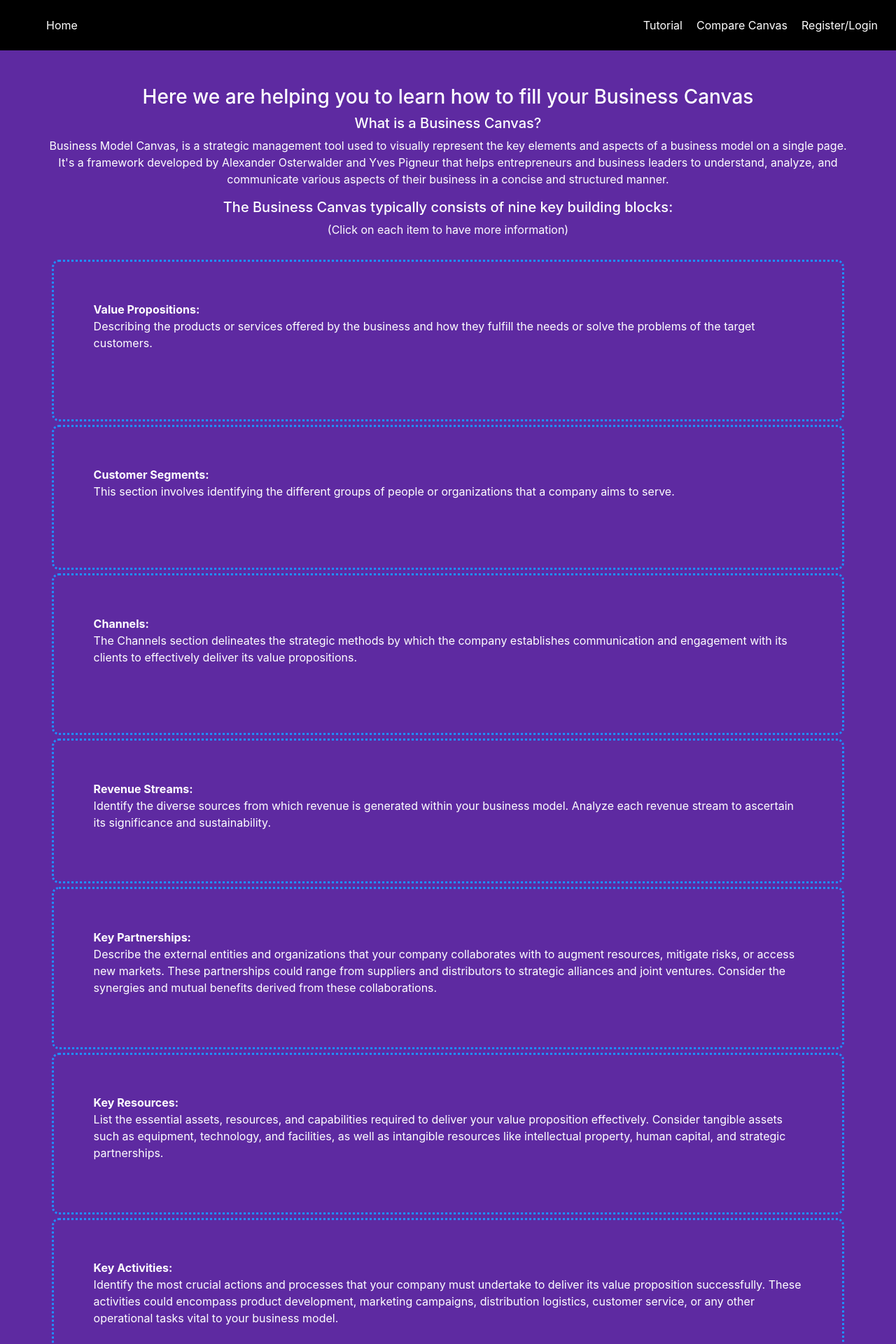
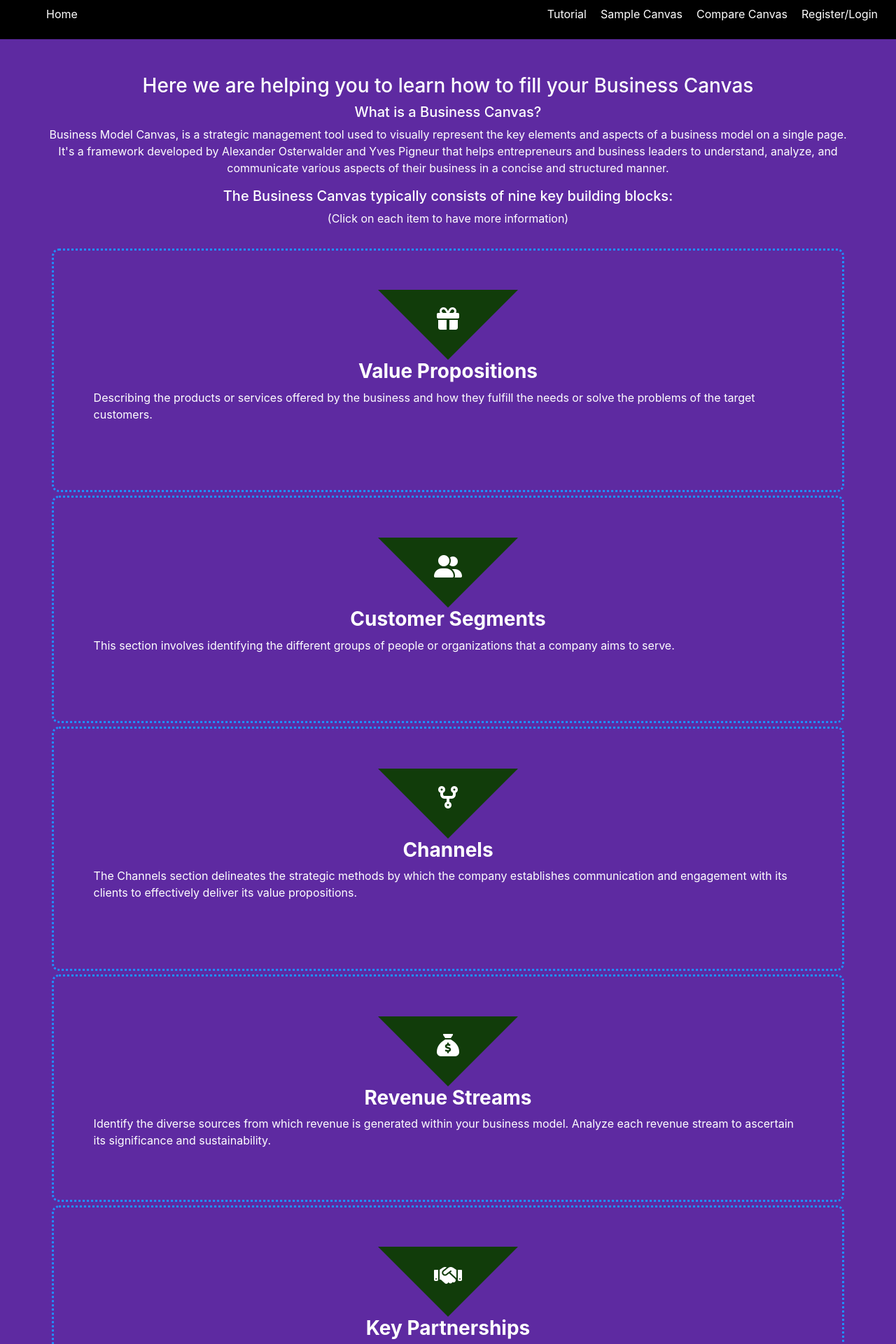
Before and after one commit to arminamiridarban/Business-Canvas, a Django app: page /tutorial in a window 1280 px wide. Shown: the top 1920 px of the page at 70% size. Run offline with Django 4.2, Linux system fonts and the light colour scheme; some libraries are stand-ins or nearby versions.

Commit message:
CSS changes: Pointer in Tutorials, Triangle and font awesome features | Navbar sequence

```diff
--- a/canvas/static/css/style.css
+++ b/canvas/static/css/style.css
@@ -266,7 +266,6 @@
     grid-template-columns: 19.5% 19.5% 10.25% 10.25% 19.5% 19.5%;
     grid-template-rows: auto;
     grid-template-areas:
-    'header header header header header header',
   'key-partner key-activities value-proposition value-proposition customer-relationship customer-segment'
   'key-partner key-resources value-proposition value-proposition channels customer-segment'
   'cost-structure cost-structure cost-structure revenue-stream revenue-stream revenue-stream';
@@ -296,7 +295,6 @@
     display: block;
     opacity: 1;
 }
-
 
 .grid-container {
     height: auto;
@@ -631,7 +629,9 @@
 .change .bar3 {
     transform: translate(0, -11px) rotate(45deg);
 }
-
+.burgerheader{
+    display: none;
+}
 .burgerlist {
     display: flex;
     flex-direction: column;
@@ -639,8 +639,8 @@
     color: white;
     text-decoration: none;
     height: 0; /* Start with height 0 */
-    overflow: hidden; /* Hide overflowing content */
-    transition: height 0.5s; /* Smooth transition for height */
+    overflow: hidden;
+    transition: height 1.5s;
 }
 
 .burgerlist li {
@@ -653,7 +653,7 @@
 }
 
 .burgerlistopen {
-    height: 140px; /* Adjust the height to show all menu items */
+    height: auto; /* Adjust the height to show all menu items */
 }
 
 .tutorial{
@@ -796,10 +796,32 @@
 .comparecanvas-grid-container > div{
     margin: 10px 0;
 }
+.triangle{
+    width: 0;
+    height: 0;
+    border-left: 100px solid transparent;
+    border-right: 100px solid transparent;
+    border-top: 100px solid rgb(17, 60, 10);
+    justify-content: center;
+    display: flex;
+    margin: auto;
+    transition: border-top 0.5s ease;
+}
+.triangle:hover {
+    border-top: 100px solid rgb(168, 226, 159);
+}
+
+.center-triangle-item{
+    font-size: xx-large;
+    transform: translateY(-75px);
+}
+.grid-container-tutorial:hover{
+    cursor: pointer;
+}
 
 /* Responsive */
 
-@media only screen and (max-width: 750px) {
+@media only screen and (max-width: 950px) {
     .valueProposition, .tempInputDiv {
         display: grid;
         grid-gap: 5px;
@@ -809,6 +831,9 @@
     .burger{
         display: inline-block;
         flex-direction: column;
+    }
+    .burgerheader{
+        display: block;
     }
     .layoutheader{
         display: none;
--- a/canvas/templates/canvas.html
+++ b/canvas/templates/canvas.html
@@ -60,7 +60,7 @@
                 </div>
                 <div class="not">
                     <p class="info">
-                        <strong>Hint:</strong> customer segment is a group of individuals or organizations with similar characteristics, needs, or behaviors that a business targets with its products or services.<br>
+                        <strong>Hint:</strong> Customer segment is a group of individuals or organizations with similar characteristics, needs, or behaviors that a business targets with its products or services.<br>
                         <strong>Relation to other segments:</strong> Customer Segment is related to one or many Value Propositions. <br><br>
                         <strong>How to fill:</strong> You have to ask your self: <strong>"Who is the buyer of my product, considering the intended Value Proposition?"</strong>
                     </p>
--- a/canvas/templates/comparecanvas.html
+++ b/canvas/templates/comparecanvas.html
@@ -34,7 +34,7 @@
                 <h3 style="padding-bottom: 20px;">Value Proposition</h3>
             </div>
             <div class="customer_segments" id="user-customer-segment">
-                <h3 style="padding-bottom: 20px;">customer Segment</h3>
+                <h3 style="padding-bottom: 20px;">Customer Segment</h3>
             </div>
             <div class="channels" id="user-channels">
                 <h3 style="padding-bottom: 20px;">Channels</h3>
@@ -64,7 +64,7 @@
                 <h3 style="padding-bottom: 20px;">Value Proposition</h3>
             </div>
             <div class="customer_segments" id="other-customer-segment">
-                <h3 style="padding-bottom: 20px;">customer Segment</h3>
+                <h3 style="padding-bottom: 20px;">Customer Segment</h3>
             </div>
             <div class="channels" id="other-channels">
                 <h3 style="padding-bottom: 20px;">Channels</h3>
--- a/canvas/templates/layout.html
+++ b/canvas/templates/layout.html
@@ -19,32 +19,37 @@
             <div class="bar2"></div>
             <div class="bar3"></div>
         </nav>
-        <nav>
+        <nav class="burgerheader">
             <ul class="burgerlist">
                 <li>
                     <a href="{% url 'home' %}">Home</a>
                 </li>
                 <li>
-                    <a href="{%url 'comparecanvas'%}">Compare Canvas</a>
+                    <a href="{% url 'tutorial'%}">Tutorial</a>
+                </li>
+                <li>
+                    <a href="#">Sample Canvas</a>
                 </li>
                 {%if user.is_authenticated%}
                 <li>
                     <a href="{% url 'canvas' %}">Create your Bussiness Model</a>
                 </li>
+                {% endif %}
+                <li>
+                    <a href="{%url 'comparecanvas'%}">Compare Canvas</a>
+                </li>
+                {%if user.is_authenticated%}
                 <li>
                     <a href="{% url 'buildcanvas'%}">Your Canvas</a>
                 </li>
                 <li>
                     <a href="{% url 'logout'%}">Logout</a>
                 </li>
-                {% else %}
+                {% else%}
                 <li>
                     <a href="{% url 'login'%}">Register/Login</a>
                 </li>
                 {%endif%}
-                <li>
-                    <a href="{% url 'tutorial'%}">Tutorial</a>
-                </li>
             </ul>
         </nav>
         <nav class="layoutheader">
@@ -58,20 +63,24 @@
                     <a href="{% url 'tutorial'%}">Tutorial</a>
                 </li>
                 <li>
-                    <a href="{%url 'comparecanvas'%}">Compare Canvas</a>
+                    <a href="#">Sample Canvas</a>
                 </li>
                 {%if user.is_authenticated%}
                 <li>
                     <a href="{% url 'canvas' %}">Create your Bussiness Model</a>
                 </li>
+                {% endif %}
+                <li>
+                    <a href="{%url 'comparecanvas'%}">Compare Canvas</a>
+                </li>
+                {%if user.is_authenticated%}
                 <li>
                     <a href="{% url 'buildcanvas'%}">Your Canvas</a>
                 </li>
                 <li>
                     <a href="{% url 'logout'%}">Logout</a>
                 </li>
-                {% else %}
-
+                {% else%}
                 <li>
                     <a href="{% url 'login'%}">Register/Login</a>
                 </li>
--- a/canvas/templates/tutorial.html
+++ b/canvas/templates/tutorial.html
@@ -11,21 +11,38 @@
     </div>
     <div>
         <ul class="grid-container-tutorial">
-            <li class="value-proposition"><strong>Value Propositions:</strong>
+            <li class="value-proposition">
+                <div class="triangle">
+                    <i class="fa-solid fa-gift center-triangle-item" style="font-size: xx-large; " ></i>
+                </div>
+                <div>
+                    <h3 style="text-align: center;"><strong>Value Propositions</strong></h3>
                     <p>Describing the products or services offered by the business and how they fulfill the needs or solve the problems of the target customers.<br><br></p>
                     <p class="description">
                         It's best to begin with the Value Proposition section. Start by asking yourself, <strong>"What does my product offer that makes it more valuable than others?"</strong><br>
                         For instance, if you're developing a cellular phone, consider what features or qualities set your product apart and compel users to choose it over others. The answer of the question, is what you need to put in the <strong>Value Proposition</strong> section.
                     </p>
+                </div>
             </li>
-            <li class="customer-segment"><strong>Customer Segments:</strong>
+            <li class="customer-segment">
+                <div class="triangle">
+                    <i class="fa-solid fa-user-group center-triangle-item" style="font-size: xx-large; " ></i>
+                </div>
+                <div>
+                    <h3 style="text-align: center;"><strong>Customer Segments</strong></h3>
                     <p>This section involves identifying the different groups of people or organizations that a company aims to serve. <br><br></p>
                     <p class="description">
                         To fill out this section, consider each <strong>Value Proposition</strong> and answer the question, <strong>"Who is the buyer of my product, considering the intended Value Proposition?"</strong><br>
                         For example, if the Value Proposition revolves around producing luxury mobile phones, your target customer segment might be Flaunters.
                     </p>
+                </div>
             </li>
-            <li class="channel"><strong>Channels:</strong>
+            <li class="channel">
+                <div class="triangle">
+                    <i class="fa-solid fa-code-fork center-triangle-item" style="font-size: xx-large; " ></i>
+                </div>
+                <div>
+                    <h3 style="text-align: center;"><strong>Channels</strong></h3>
                     <p>
                         The Channels section delineates the strategic methods by which the company establishes communication and engagement with its clients to effectively deliver its value propositions. <br><br>
                     </p>
@@ -33,8 +50,14 @@
                     <p class="description">
                         When addressing this segment, meticulously assess each <strong>Customer Segment</strong> and deliberate on the optimal means of product delivery tailored to the unique requirements of each demographic. Pose the question, <strong>"How can we efficiently disseminate our product to cater to the specific needs of this customer segment?"</strong>
                     </p>
+                </div>
             </li>
-            <li class="customer-relationship"><strong>Customer Relationships:</strong>
+            <li class="customer-relationship">
+                <div class="triangle">
+                    <i class="fa-solid fa-comments center-triangle-item" style="font-size: xx-large; " ></i>
+                </div>
+                <div>
+                    <h3 style="text-align: center;"><strong>Customer Relationships</strong></h3>
                     <p>
                         This section entails describing the types of connections the company cultivates and maintains with its customers to ensure their ongoing satisfaction and loyalty.
                     </p>
@@ -42,46 +65,79 @@
                         Consider the nature of interactions you have with your customers: are they transactional, community-based, or personalized? Reflect on how these relationships contribute to your customer retention strategy and overall business objectives.
                         To fill this section, you may ask:<strong>"What strategies can we implement to enhance our interactions with customers and foster long-term loyalty? How do these strategies align with our overall business objectives and contribute to our customer retention efforts?"</strong>
                     </p>
+                </div>
             </li>
-            <li class="revenue-stream"><strong>Revenue Streams:</strong>
+            <li class="revenue-stream">
+                <div class="triangle">
+                    <i class="fa-solid fa-sack-dollar center-triangle-item" style="font-size: xx-large; " ></i>
+                </div>
+                <div>
+                    <h3 style="text-align: center;"><strong>Revenue Streams</strong></h3>
                     <p>
                         Identify the diverse sources from which revenue is generated within your business model. Analyze each revenue stream to ascertain its significance and sustainability.
                     </p>
                     <p class="description">
                         Delve into pricing strategies, subscription models, one-time sales, or any other revenue-generating avenues pertinent to your business. The key question to ask here is: <strong>"what are the primary channels through which our company generates revenue, and how can we optimize them?"</strong>
                     </p>
+                </div>
             </li>
-            <li class="key-resources"><strong>Key Resources:</strong>
+            <li class="key-resources">
+                <div class="triangle">
+                    <i class="fa-solid fa-toolbox center-triangle-item" style="font-size: xx-large; " ></i>
+                </div>
+                <div>
+                    <h3 style="text-align: center;"><strong>Key Resources</strong></h3>
                     <p>
                         List the essential assets, resources, and capabilities required to deliver your value proposition effectively. Consider tangible assets such as equipment, technology, and facilities, as well as intangible resources like intellectual property, human capital, and strategic partnerships.
                     </p>
                     <p class="description">
                         To complete this section, ask yourself: <strong> "what are the critical resources our company must possess or leverage to deliver our value proposition, and how can we ensure their optimal utilization?"</strong>
                     </p>
+                </div>
             </li>
-            <li class="key-activities"><strong>Key Activities:</strong>
+            <li class="key-activities">
+                <div class="triangle">
+                    <i class="fa-solid fa-pen-to-square center-triangle-item" style="font-size: xx-large; " ></i>
+                </div>
+                <div>
+                    <h3 style="text-align: center;">
+                        <strong>Key Activities</strong>
+                    </h3>
                     <p>
                         Identify the most crucial actions and processes that your company must undertake to deliver its value proposition successfully. These activities could encompass product development, marketing campaigns, distribution logistics, customer service, or any other operational tasks vital to your business model.
                     </p>
                     <p class="description">
                         To fill this section effectively, ponder upon the question:<strong> "what are the core activities our company must perform to fulfill our value proposition and achieve our strategic goals?"</strong>
                     </p>
+                </div>
             </li>
-            <li class="key-partner"><strong>Key Partnerships:</strong>
+            <li class="key-partner">
+                <div class="triangle">
+                    <i class="fa-solid fa-handshake center-triangle-item" style="font-size: xx-large; " ></i>
+                </div>
+                <div>
+                    <h3 style="text-align: center;"><strong>Key Partnerships</strong></h3>
                     <p>
                         Describe the external entities and organizations that your company collaborates with to augment resources, mitigate risks, or access new markets. These partnerships could range from suppliers and distributors to strategic alliances and joint ventures. Consider the synergies and mutual benefits derived from these collaborations.
                     </p>
                     <p class="description">
                         To complete this section, reflect on the question: <strong>"which external partnerships are essential for our business success, and how can we nurture and leverage them effectively?"</strong>
                     </p>
+                </div>
             </li>
-            <li class="cost-structure"><strong>Cost Structure:</strong>
+            <li class="cost-structure">
+                <div class="triangle">
+                    <i class="fa-solid fa-file-invoice-dollar center-triangle-item" style="font-size: xx-large; " ></i>
+                </div>
+                <div>
+                    <h3 style="text-align: center;"><strong>Cost Structure</strong></h3>
                     <p>
                         Outline the costs and expenses incurred by your business model to operate efficiently and generate revenue. This includes both fixed and variable costs such as production expenses, marketing expenditures, overhead costs, and any other financial outlays relevant to your operations.
                     </p>
                     <p class="description">
                         To fill this section comprehensively, analyze your cost drivers and evaluate opportunities for cost optimization. Ask yourself: <strong>"what are the primary cost components of our business, and how can we manage them effectively to maximize profitability?"</strong>
                     </p>
+                </div>
             </li>
         </ul>
     </div>
--- a/canvas/views.py
+++ b/canvas/views.py
@@ -352,6 +352,10 @@
     else:
         return Http404("Access Denied")
 
+
+###################################
+# fix key section for empty items #
+###################################
 
 @login_required
 def keysection(request):
```
Also changed, not shown: canvas/templates/buildcanvas.html (+40 -12 lines), db.sqlite3. Lines whose indentation alone changed are shown as unchanged.
